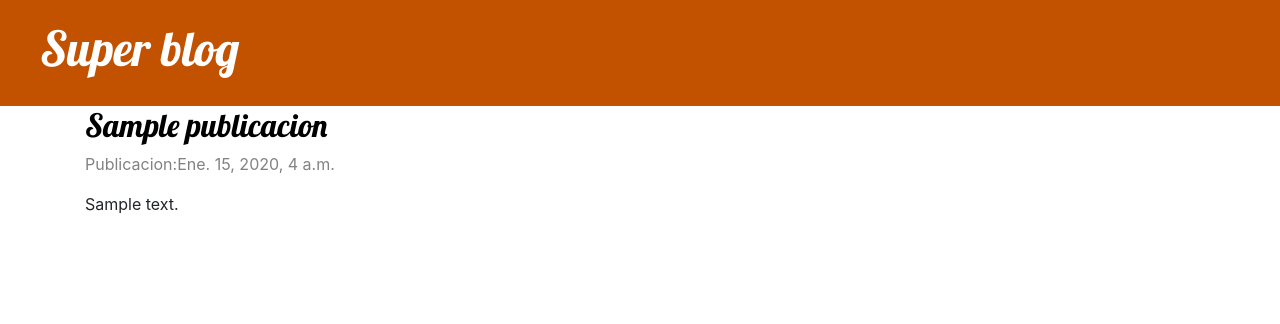
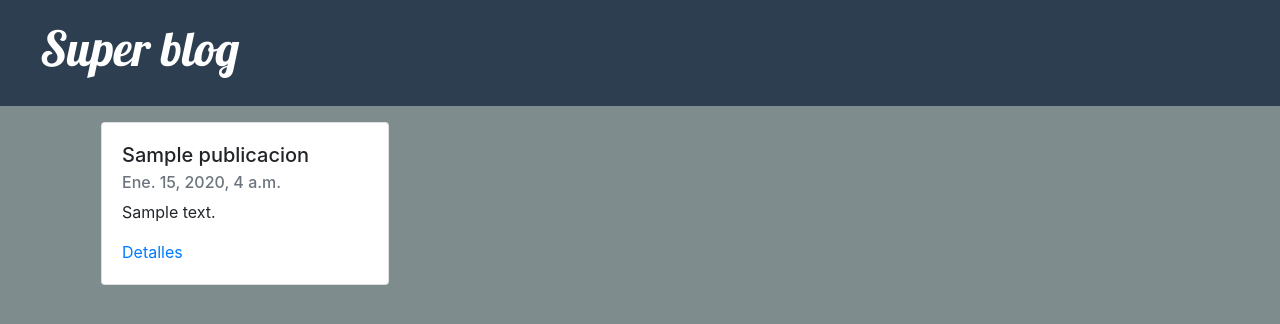
Before and after one commit to daga456/blog, a Django app: page / in a window 1280 px wide. Shown: the top 324 px of the page. Run offline with Django 3.2, Linux system fonts and the light colour scheme; tables that the repository leaves empty hold one stand-in row (values such as "Sample post"); some libraries are stand-ins or nearby versions.

Commit message:
estructura la presentacion de publicacoines detalle contenedor todas las publicaciones en cards diseño por css agregados

```diff
--- a/articulos/models.py
+++ b/articulos/models.py
@@ -13,7 +13,7 @@ class Publicacion(models.Model):
         self.save()
 
     def __str__(self):
-        return self.titulo
+        return self
 
     class Meta:
         verbose_name_plural = "Publicaciones"
--- a/articulos/static/CSS/blog.css
+++ b/articulos/static/css/blog.css
@@ -1,5 +1,9 @@
+.fondo {
+    background-color: #7f8c8d;
+}
+
 .page-header {
-    background-color: #C25100;
+    background-color: #2c3e50;
     margin-top: 0;
     padding: 20px 20px 20px 40px;
 }
@@ -44,3 +48,10 @@ h1, h2, h3, h4 {
 .post h2 a, .post h2 a:visited {
     color: #000000;
 }
+
+.contenido {
+    width: 250px;
+    white-space: nowrap;
+    overflow: hidden;
+    text-overflow: ellipsis;
+}
--- a/articulos/templates/articulos/base.html
+++ b/articulos/templates/articulos/base.html
@@ -6,13 +6,13 @@
     <meta charset="UTF-8">
     <meta name="viewport" content="width=device-width, initial-scale=1.0">
     <title>Super notas</title>
-    <link rel="stylesheet" href="{% static 'CSS/blog.css' %}">
+    <link rel="stylesheet" href="{% static 'css/blog.css' %}">
     <link rel="stylesheet" href="https://stackpath.bootstrapcdn.com/bootstrap/4.3.1/css/bootstrap.min.css"
         integrity="sha384-ggOyR0iXCbMQv3Xipma34MD+dH/1fQ784/j6cY/iJTQUOhcWr7x9JvoRxT2MZw1T" crossorigin="anonymous">
     <link href="//fonts.googleapis.com/css?family=Lobster&subset=latin,latin-ext" rel="stylesheet" type="text/css">
 </head>
 
-<body>
+<body class="fondo">
 
     <div class="page-header">
         <h1><a href="/">Super blog</a></h1>
--- a/articulos/templates/articulos/publicacion_lista.html
+++ b/articulos/templates/articulos/publicacion_lista.html
@@ -6,13 +6,14 @@
     <div class="row">
         <div class="col-md-8">
             {% for publicacion in publicaciones %}
-                <div class="post">
-                    <h2><a href="{% url 'publicacion_detalle' pk=publicacion.pk %}">{{ publicacion.titulo }}</a></h2>
-                    <div class="date">
-                        <p> Publicacion:{{ publicacion.fecha_publicacion }}</p>
+                <div class="card post" style="width: 18rem; margin: 1rem;">
+                    <div class="card-body">
+                      <h5 class="card-title">{{ publicacion.titulo }}</h5>
+                      <h6 class="card-subtitle mb-2 text-muted date">{{ publicacion.fecha_publicacion }}</h6>
+                      <p class="card-text contenido">{{publicacion.textp}}</p>
+                      <a href="{% url 'publicacion_detalle' pk=publicacion.pk %}" class="card-link">Detalles</a>
                     </div>
-                    <p>{{publicacion.textp}}</p>
-                </div>
+                  </div>
             {% endfor %}
         </div>
     </div>
```
Also changed, not shown: articulos/templates/articulos/publicacion_detalle.html (+15 -7 lines).
